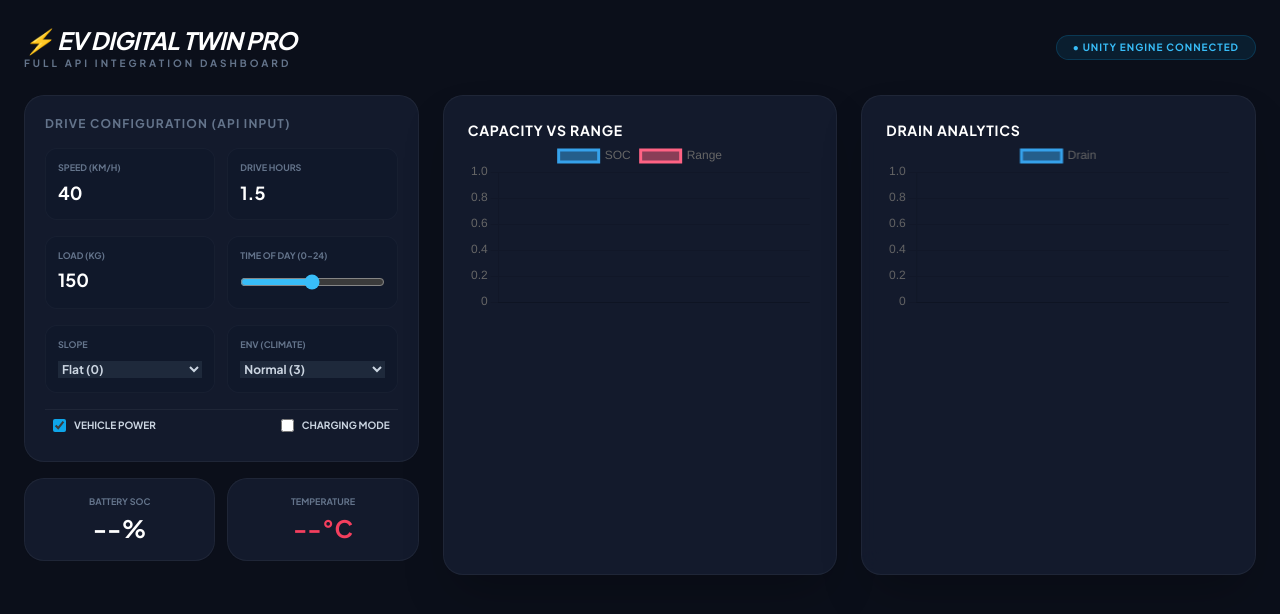
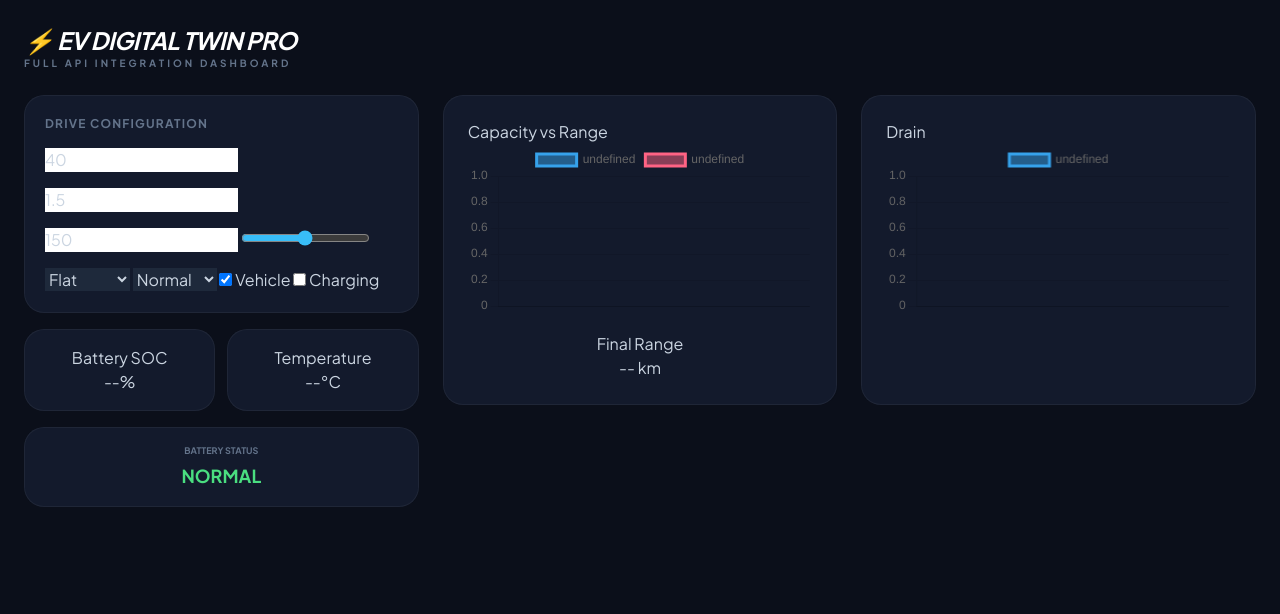
Before and after one commit to pradeep0317/EVSentinal, a website: page public/index.html in a window 1280 px wide. Drawn offline with nearby package versions, Linux system fonts and the light colour scheme; no server answers.

Commit message:
Refactor HTML structure and improve input handling

```diff
--- a/public/index.html
+++ b/public/index.html
@@ -24,95 +24,80 @@
       <h1 class="text-2xl font-bold text-white tracking-tight italic">⚡ EV DIGITAL TWIN PRO</h1>
       <p class="text-[10px] text-slate-500 font-bold uppercase tracking-[0.3em]">Full API Integration Dashboard</p>
     </div>
-    <div id="status" class="text-[10px] font-black px-4 py-1 bg-sky-500/10 text-sky-400 border border-sky-500/20 rounded-full uppercase tracking-widest">
-      ● Unity Engine Connected
-    </div>
   </header>
 
   <div class="grid grid-cols-1 lg:grid-cols-12 gap-6">
 
+    <!-- LEFT PANEL -->
     <aside class="lg:col-span-4 space-y-4">
       <div class="glass-card p-5">
-        <h3 class="text-xs font-black text-slate-500 uppercase mb-4 tracking-widest">Drive Configuration (API Input)</h3>
+        <h3 class="text-xs font-black text-slate-500 uppercase mb-4 tracking-widest">Drive Configuration</h3>
 
         <div class="space-y-4">
-          <div class="grid grid-cols-2 gap-3">
-            <div class="input-group">
-              <label class="text-[9px] font-bold text-slate-500 block mb-1 uppercase">Speed (km/h)</label>
-              <input id="speed" type="number" value="40" class="bg-transparent text-white font-bold w-full outline-none text-lg">
-            </div>
-            <div class="input-group">
-              <label class="text-[9px] font-bold text-slate-500 block mb-1 uppercase">Drive Hours</label>
-              <input id="drivingHours" type="number" value="1.5" step="0.1" class="bg-transparent text-white font-bold w-full outline-none text-lg">
+          <input id="speed" type="number" value="40">
+          <input id="drivingHours" type="number" value="1.5">
+          <input id="loadWeight" type="number" value="150">
+          <input id="timeOfDay" type="range" min="0" max="24" value="12">
+
+          <select id="slope">
+            <option value="0">Flat</option>
+            <option value="1">Uphill</option>
+            <option value="2">Downhill</option>
+          </select>
+
+          <select id="environment">
+            <option value="3">Normal</option>
+            <option value="0">Summer</option>
+            <option value="1">Winter</option>
+            <option value="2">Rain</option>
+          </select>
+
+          <label><input id="vehicleOn" type="checkbox" checked> Vehicle</label>
+          <label><input id="isCharging" type="checkbox"> Charging</label>
         </div>
       </div>
 
+      <!-- Battery + Temp -->
       <div class="grid grid-cols-2 gap-3">
-            <div class="input-group">
-              <label class="text-[9px] font-bold text-slate-500 block mb-1 uppercase">Load (kg)</label>
-              <input id="loadWeight" type="number" value="150" class="bg-transparent text-white font-bold w-full outline-none text-lg">
+        <div class="glass-card p-4 text-center">
+          <p>Battery SOC</p>
+          <div><span id="outSoc">--</span>%</div>
         </div>
-            <div class="input-group">
-              <label class="text-[9px] font-bold text-slate-500 block mb-1 uppercase">Time of Day (0-24)</label>
-              <input id="timeOfDay" type="range" min="0" max="24" value="12" class="w-full mt-2">
+        <div class="glass-card p-4 text-center">
+          <p>Temperature</p>
+          <div><span id="outTemp">--</span>°C</div>
         </div>
       </div>
 
-          <div class="grid grid-cols-2 gap-3">
-            <div class="input-group">
-              <label class="text-[9px] font-bold text-slate-500 block mb-1 uppercase">Slope</label>
-              <select id="slope" class="w-full bg-transparent text-xs font-bold">
-                <option value="0">Flat (0)</option>
-                <option value="1">Uphill (1)</option>
-                <option value="2">Downhill (2)</option>
-              </select>
-            </div>
-            <div class="input-group">
-              <label class="text-[9px] font-bold text-slate-500 block mb-1 uppercase">Env (Climate)</label>
-              <select id="environment" class="w-full bg-transparent text-xs font-bold">
-                <option value="3">Normal (3)</option>
-                <option value="0">Summer (0)</option>
-                <option value="1">Winter (1)</option>
-                <option value="2">Rain (2)</option>
-              </select>
+      <!-- 🔥 NEW BATTERY STATUS -->
+      <div class="glass-card p-4 text-center">
+        <p class="text-[9px] font-black text-slate-500 uppercase mb-1">Battery Status</p>
+        <div id="batteryStatus" class="text-lg font-bold text-green-400">
+          NORMAL
         </div>
       </div>
 
-          <div class="flex justify-between items-center px-2 py-2 border-t border-white/5">
-            <label class="flex items-center gap-2 cursor-pointer">
-              <input id="vehicleOn" type="checkbox" checked class="accent-sky-500">
-              <span class="text-[10px] font-bold uppercase">Vehicle Power</span>
-            </label>
-            <label class="flex items-center gap-2 cursor-pointer">
-              <input id="isCharging" type="checkbox" class="accent-emerald-500">
-              <span class="text-[10px] font-bold uppercase">Charging Mode</span>
-            </label>
-          </div>
+    </aside>
+
+    <!-- RIGHT PANEL -->
+    <main class="lg:col-span-8 space-y-6">
+      <div class="grid grid-cols-1 md:grid-cols-2 gap-6">
+
+        <!-- Chart -->
+        <div class="glass-card p-6">
+          <h3>Capacity vs Range</h3>
+          <canvas id="rangeChart"></canvas>
+
+          <!-- 🔥 FINAL RANGE -->
+          <div class="mt-4 text-center">
+            <p>Final Range</p>
+            <div><span id="outFinalRange">--</span> km</div>
           </div>
         </div>
 
-      <div class="grid grid-cols-2 gap-3">
-        <div class="glass-card p-4 text-center">
-          <p class="text-[9px] font-black text-slate-500 uppercase mb-1">Battery SOC</p>
-          <div class="text-2xl font-bold text-white"><span id="outSoc">--</span>%</div>
-        </div>
-        <div class="glass-card p-4 text-center">
-          <p class="text-[9px] font-black text-slate-500 uppercase mb-1">Temperature</p>
-          <div class="text-2xl font-bold text-rose-500"><span id="outTemp">--</span>°C</div>
-        </div>
-      </div>
-    </aside>
-
-    <main class="lg:col-span-8 space-y-6">
-      <div class="grid grid-cols-1 md:grid-cols-2 gap-6">
-
-        <div class="glass-card p-6 h-[480px] flex flex-col shadow-2xl">
-          <h3 class="text-sm font-bold text-white uppercase tracking-wider">Capacity vs Range</h3>
-          <canvas id="rangeChart"></canvas>
-        </div>
-
-        <div class="glass-card p-6 h-[480px] flex flex-col shadow-2xl">
-          <h3 class="text-sm font-bold text-white uppercase tracking-wider">Drain Analytics</h3>
+        <!-- Drain -->
+        <div class="glass-card p-6">
+          <h3>Drain</h3>
           <canvas id="drainChart"></canvas>
         </div>
 
@@ -127,25 +112,46 @@
 
 const rangeChart = new Chart(document.getElementById('rangeChart'), {
   type: 'line',
-    data: { labels: history.labels, datasets: [{ label: 'SOC', data: history.soc }, { label: 'Range', data: history.range }] },
-    options: { responsive: true }
+  data: { labels: history.labels, datasets: [{ data: history.soc }, { data: history.range }] }
 });
 
 const drainChart = new Chart(document.getElementById('drainChart'), {
   type: 'line',
-    data: { labels: history.labels, datasets: [{ label: 'Drain', data: history.drain }] },
-    options: { responsive: true }
+  data: { labels: history.labels, datasets: [{ data: history.drain }] }
 });
 
-  // 🔥 UPDATED FETCH
 function updateDashboard() {
   fetch("/output")
     .then(res => res.json())
     .then(d => {
+
       if (!d.batteryCapacity && d.batteryCapacity !== 0) return;
 
       document.getElementById("outSoc").innerText = d.batteryCapacity.toFixed(1);
       document.getElementById("outTemp").innerText = d.currentTemp.toFixed(1);
+
+      // 🔥 Final Range
+      if (d.finalRange !== undefined)
+        document.getElementById("outFinalRange").innerText = d.finalRange.toFixed(1);
+
+      // 🔥 Battery Status Logic
+      let status = "NORMAL";
+      let color = "#22c55e";
+
+      if (d.currentTemp > 60) {
+        status = "THERMAL RUNAWAY";
+        color = "#ef4444";
+      } else if (d.currentTemp > 45) {
+        status = "HIGH TEMPERATURE";
+        color = "#f97316";
+      } else if (d.currentTemp > 35) {
+        status = "HEATING";
+        color = "#eab308";
+      }
+
+      const el = document.getElementById("batteryStatus");
+      el.innerText = status;
+      el.style.color = color;
 
       let t = new Date().toLocaleTimeString();
       history.labels.push(t);
@@ -165,7 +171,6 @@
     });
 }
 
-  // 🔥 UPDATED POST
 function sendToUnity() {
   const payload = {
     speed: parseFloat(speed.value),
```
Lines whose indentation alone changed are shown as unchanged.
